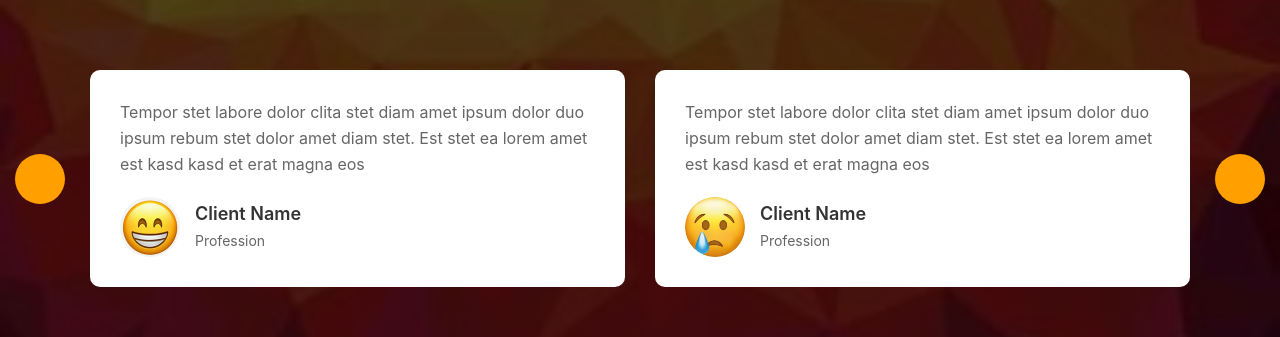
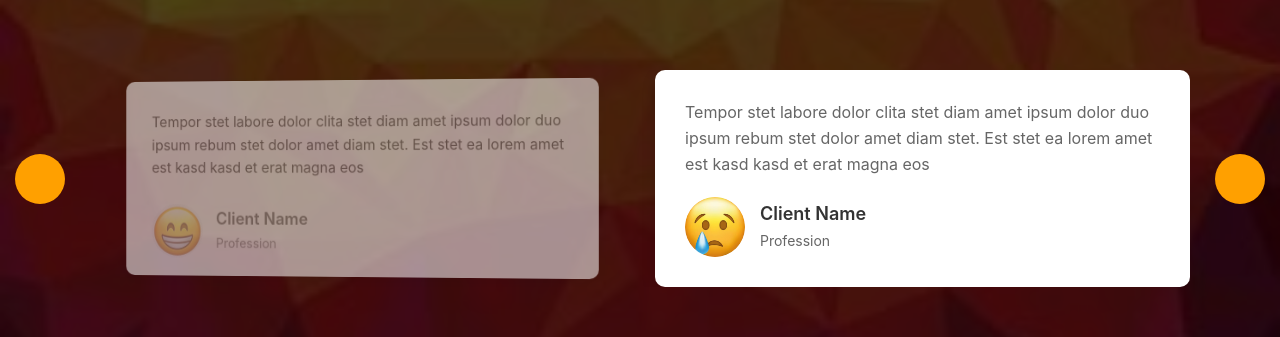
Before and after one commit to Dton04/BookingHotel, a React (Create React App) app in the folder client/: page /testimonial in a window 1280 px wide. Shown: the part 612-949 px from the top of the page. Built offline with nearby package versions, Linux system fonts and the light colour scheme.

Commit message:
them animation khi chuyen testimonial

```diff
--- a/client/src/components/Pages/Testimonial.js
+++ b/client/src/components/Pages/Testimonial.js
@@ -29,30 +29,43 @@ const testimonials = [
 
 function Testimonial() {
   const [currentIndex, setCurrentIndex] = useState(0);
+  const [animationState, setAnimationState] = useState('fade-in');
+  const [isAnimating, setIsAnimating] = useState(false);
 
-  // Auto slider function
   useEffect(() => {
     const interval = setInterval(() => {
+      handleNext();
+    }, 5000);
+
+    return () => clearInterval(interval);
+  }, [currentIndex]);
+
+  const handlePrev = () => {
+    if (isAnimating) return;
+    setIsAnimating(true);
+    setAnimationState('fade-prev');
+
+    setTimeout(() => {
+      setCurrentIndex((prevIndex) =>
+        prevIndex === 0 ? testimonials.length - 2 : prevIndex - 1
+      );
+      setAnimationState('fade-in');
+      setIsAnimating(false);
+    }, 600);
+  };
+
+  const handleNext = () => {
+    if (isAnimating) return;
+    setIsAnimating(true);
+    setAnimationState('fade-next');
+
+    setTimeout(() => {
       setCurrentIndex((prevIndex) =>
         prevIndex >= testimonials.length - 2 ? 0 : prevIndex + 1
       );
-    }, 5000);
-
-    return () => clearInterval(interval);
-  }, []);
-
-  // Navigate to previous slide
-  const prevSlide = () => {
-    setCurrentIndex((prevIndex) =>
-      prevIndex === 0 ? testimonials.length - 2 : prevIndex - 1
-    );
-  };
-
-  // Navigate to next slide
-  const nextSlide = () => {
-    setCurrentIndex((prevIndex) =>
-      prevIndex >= testimonials.length - 2 ? 0 : prevIndex + 1
-    );
+      setAnimationState('fade-in');
+      setIsAnimating(false);
+    }, 600);
   };
 
   // Kiểm tra hình ảnh
@@ -72,14 +85,14 @@ function Testimonial() {
 
       <div className="testimonial-section" style={{ backgroundImage: `url('/images/testimonial-bg.jpg')` }}>
         <div className="testimonial-container">
-          <button className="nav-btn prev" onClick={prevSlide}>
+          <button className="nav-btn prev" onClick={handlePrev} disabled={isAnimating}>
             <div className="arrow-circle">
               <i className="fas fa-chevron-left"></i>
             </div>
           </button>
 
           <div className="testimonial-wrapper">
-            <div className="testimonial-cards">
+            <div className={`testimonial-cards ${animationState}`}>
               {[0, 1].map((offset) => {
                 const index = (currentIndex + offset) % testimonials.length;
                 const testimonial = testimonials[index];
@@ -88,7 +101,9 @@ function Testimonial() {
                     key={testimonial.id}
                     className="testimonial-card"
                   >
-                    <p className="testimonial-text">{testimonial.text}</p>
+                    <p className="testimonial-text">
+                      {testimonial.text}
+                    </p>
                     <div className="testimonial-author">
                       <img
                         src={testimonial.image}
@@ -112,7 +127,7 @@ function Testimonial() {
             </div>
           </div>
 
-          <button className="nav-btn next" onClick={nextSlide}>
+          <button className="nav-btn next" onClick={handleNext} disabled={isAnimating}>
             <div className="arrow-circle">
               <i className="fas fa-chevron-right"></i>
             </div>
--- a/client/src/css/testimonial.css
+++ b/client/src/css/testimonial.css
@@ -39,12 +39,16 @@
 .testimonial-wrapper {
   width: 100%;
   overflow: hidden;
+  position: relative;
+  perspective: 1000px;
 }
 
 .testimonial-cards {
   display: flex;
   gap: 30px;
-  transition: transform 0.5s ease;
+  width: 100%;
+  transition: all 0.6s cubic-bezier(0.4, 0, 0.2, 1);
+  transform-style: preserve-3d;
 }
 
 .testimonial-card {
@@ -54,6 +58,9 @@
   width: calc(50% - 15px);
   flex-shrink: 0;
   box-shadow: 0 5px 15px rgba(0, 0, 0, 0.1);
+  position: relative;
+  transition: all 0.6s cubic-bezier(0.4, 0, 0.2, 1);
+  transform-origin: center center;
 }
 
 .testimonial-text {
@@ -61,12 +68,14 @@
   line-height: 1.6;
   color: #666;
   margin-bottom: 20px;
+  transition: all 0.4s ease;
 }
 
 .testimonial-author {
   display: flex;
   align-items: center;
   gap: 15px;
+  transition: all 0.4s ease;
 }
 
 .author-image {
@@ -216,18 +225,71 @@
   }
 }
 
-/* Animation */
-@keyframes fadeIn {
-  from {
-    opacity: 0;
-    transform: translateY(20px);
-  }
-  to {
-    opacity: 1;
-    transform: translateY(0);
-  }
+/* Slide animation classes */
+.slide-left {
+  transform: translateX(calc(-100% - 30px));
 }
 
-.testimonial-slide.active {
-  animation: fadeIn 0.5s ease forwards;
+.slide-right {
+  transform: translateX(calc(100% + 30px));
 }
+
+/* Content fade effect */
+.fade-out {
+  opacity: 0;
+  transform: translateY(10px);
+}
+
+.fade-in {
+  opacity: 1;
+  transform: translateY(0);
+}
+
+/* Remove old animations */
+.testimonial-text, .testimonial-author {
+  opacity: 1;
+  transform: none;
+  animation: none;
+}
+
+.testimonial-card {
+  animation: none;
+}
+
+/* Animation classes */
+.fade-next .testimonial-card {
+  opacity: 0;
+  transform: scale(0.8) rotateY(-10deg);
+}
+
+.fade-prev .testimonial-card {
+  opacity: 0;
+  transform: scale(0.8) rotateY(10deg);
+}
+
+.fade-in .testimonial-card {
+  opacity: 1;
+  transform: scale(1) rotateY(0);
+}
+
+.testimonial-text, .testimonial-author {
+  transition: all 0.4s ease;
+}
+
+.fade-next .testimonial-text,
+.fade-next .testimonial-author,
+.fade-prev .testimonial-text,
+.fade-prev .testimonial-author {
+  opacity: 0;
+  transform: translateY(20px);
+}
+
+.fade-in .testimonial-text,
+.fade-in .testimonial-author {
+  opacity: 1;
+  transform: translateY(0);
+}
+
+.testimonial-author {
+  transition-delay: 0.1s;
+}
```
